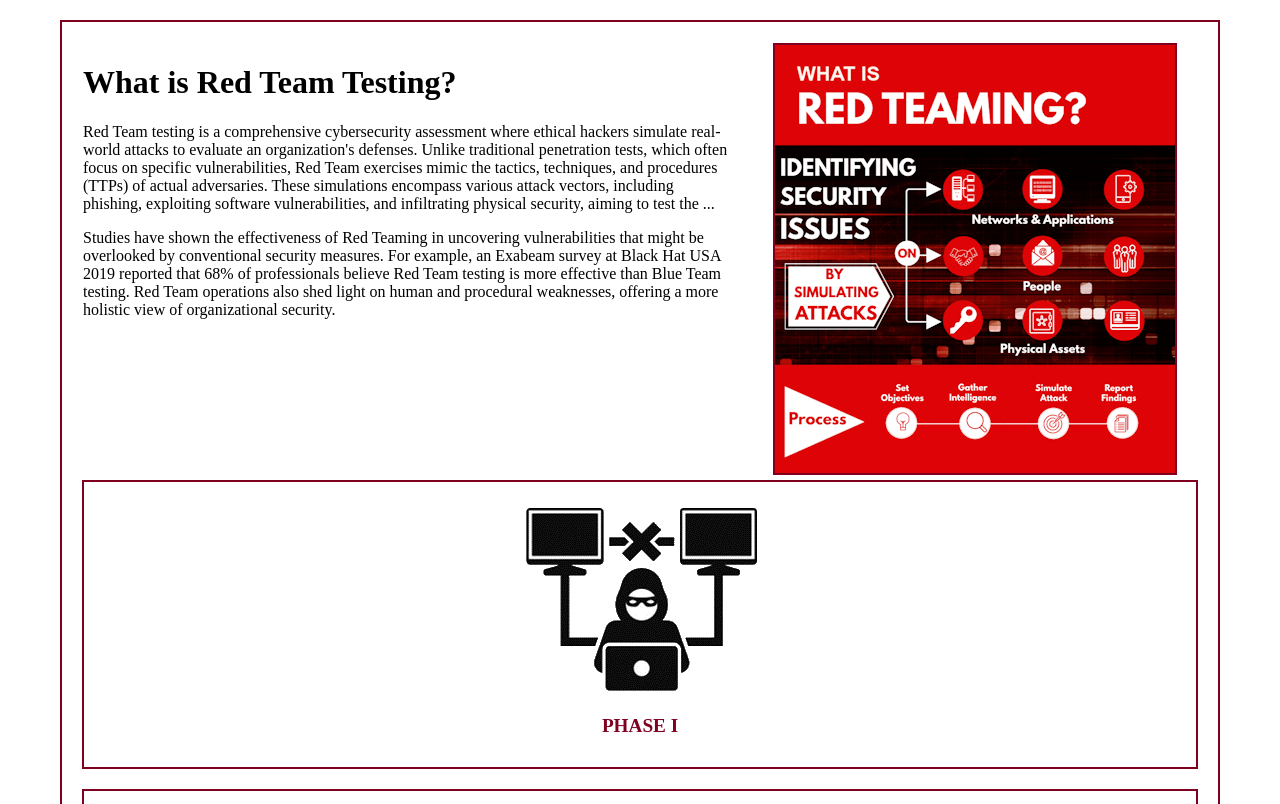
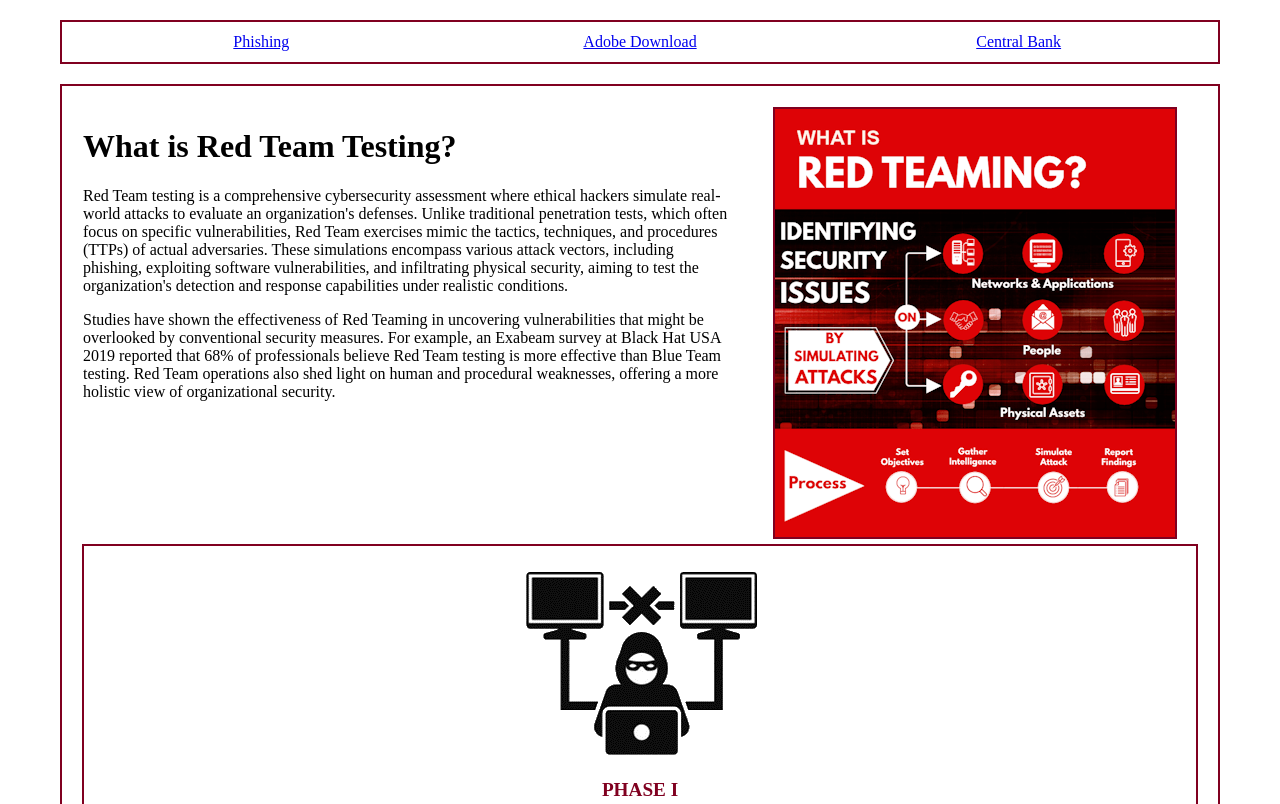
Before and after one commit to ssgeejr/minimus, a plain HTML site: page src/index.html in a window 1280 px wide. Shown: the top 804 px of the page. Drawn offline with Linux system fonts and the light colour scheme.

Commit message:
new layout and versions of navigation

```diff
--- a/src/index.html
+++ b/src/index.html
@@ -8,6 +8,25 @@
 </head>
 <body>
   <div class="container">
+
+    <div class="nav-row-wrapper">
+      <div class="nav-row">
+        <table style="width: 100%; border-collapse: collapse; margin-bottom: 0;">
+          <tr>
+            <td style="width: 33.33%; text-align: center;">
+              <a href="/phishing" title="Phishing Admin Console, Adobe Download">Phishing</a>
+            </td>
+            <td style="width: 33.33%; text-align: center;">
+              <a href="/adobe" title="Mock Adobe Site for Downloading Malware Version of the Adobe">Adobe Download</a>
+            </td>
+            <td style="width: 33.33%; text-align: center;">
+              <a href="/centralbank" title="Mock Banking Site used for key-capture example">Central Bank</a>
+            </td>
+          </tr>
+        </table>
+      </div>
+    </div>
+
     <div class="full-wrapper">
       <div id="top-row" class="top-row">
         <table style="width: 100%; border-collapse: collapse;">
@@ -15,7 +34,7 @@
             <td style="width: 60%; vertical-align: top; padding-right: 20px;">
               <h1>What is Red Team Testing?</h1>
               <p>
-                Red Team testing is a comprehensive cybersecurity assessment where ethical hackers simulate real-world attacks to evaluate an organization's defenses. Unlike traditional penetration tests, which often focus on specific vulnerabilities, Red Team exercises mimic the tactics, techniques, and procedures (TTPs) of actual adversaries. These simulations encompass various attack vectors, including phishing, exploiting software vulnerabilities, and infiltrating physical security, aiming to test the ...
+                Red Team testing is a comprehensive cybersecurity assessment where ethical hackers simulate real-world attacks to evaluate an organization's defenses. Unlike traditional penetration tests, which often focus on specific vulnerabilities, Red Team exercises mimic the tactics, techniques, and procedures (TTPs) of actual adversaries. These simulations encompass various attack vectors, including phishing, exploiting software vulnerabilities, and infiltrating physical security, aiming to test the organization's detection and response capabilities under realistic conditions.
               </p>
               <p>
                 Studies have shown the effectiveness of Red Teaming in uncovering vulnerabilities that might be overlooked by conventional security measures. For example, an Exabeam survey at Black Hat USA 2019 reported that 68% of professionals believe Red Team testing is more effective than Blue Team testing. Red Team operations also shed light on human and procedural weaknesses, offering a more holistic view of organizational security.
--- a/src/style.css
+++ b/src/style.css
@@ -10,6 +10,13 @@ body, html {
   margin: 0 auto;
   padding: 20px;
   box-sizing: border-box;
+}
+
+.nav-row-wrapper {
+  border: 2px solid #800020;
+  padding: 10px;
+  margin-bottom: 20px;
+  background-color: #fff;
 }
 
 .full-wrapper {
```
